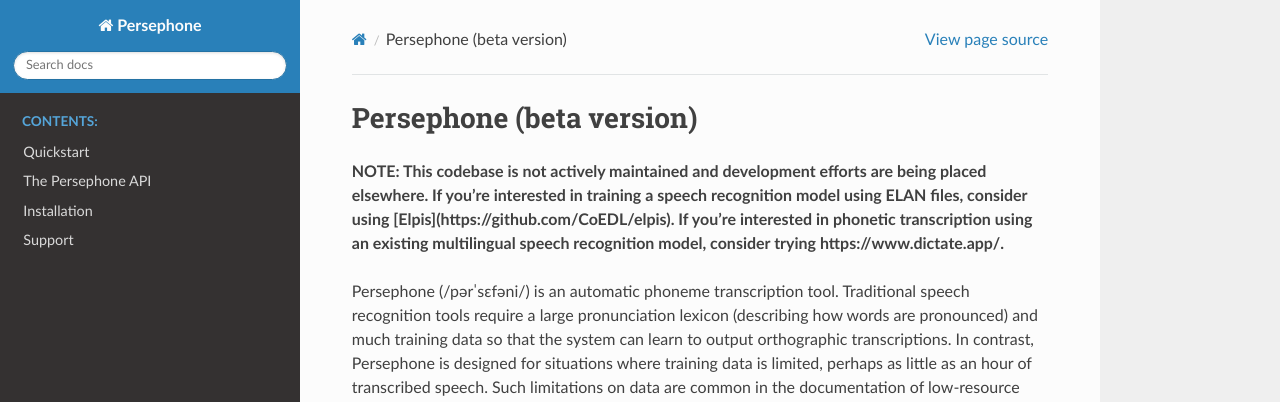
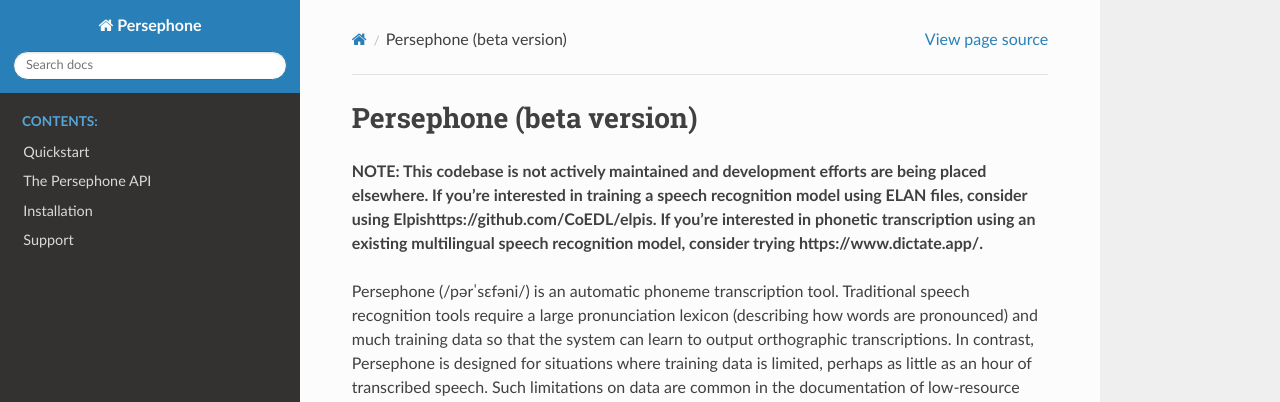
Before and after one commit to persephone-tools/persephone, a Sphinx documentation site: the page built from docs/index.rst, in a window 1280 px wide and 900 px high. Shown: the top 402 px of the window. Built offline with Sphinx 7.4.7 and the Read the Docs theme 2.0.0, drawn with Linux system fonts in a browser that asks for light colours; part of the change alters nothing that is shown.

Commit message:
Update index.rst

```diff
--- a/docs/index.rst
+++ b/docs/index.rst
@@ -6,7 +6,7 @@
 Persephone (beta version)
 =========================
 
-**NOTE: This codebase is not actively maintained and development efforts are being placed elsewhere. If you're interested in training a speech recognition model using ELAN files, consider using [Elpis](https://github.com/CoEDL/elpis). If you're interested in phonetic transcription using an existing multilingual speech recognition model, consider trying https://www.dictate.app/.**
+**NOTE: This codebase is not actively maintained and development efforts are being placed elsewhere. If you're interested in training a speech recognition model using ELAN files, consider using Elpishttps://github.com/CoEDL/elpis. If you're interested in phonetic transcription using an existing multilingual speech recognition model, consider trying https://www.dictate.app/.**
 
 Persephone (/pərˈsɛfəni/) is an automatic phoneme transcription tool.
 Traditional speech recognition tools require a large pronunciation
```
